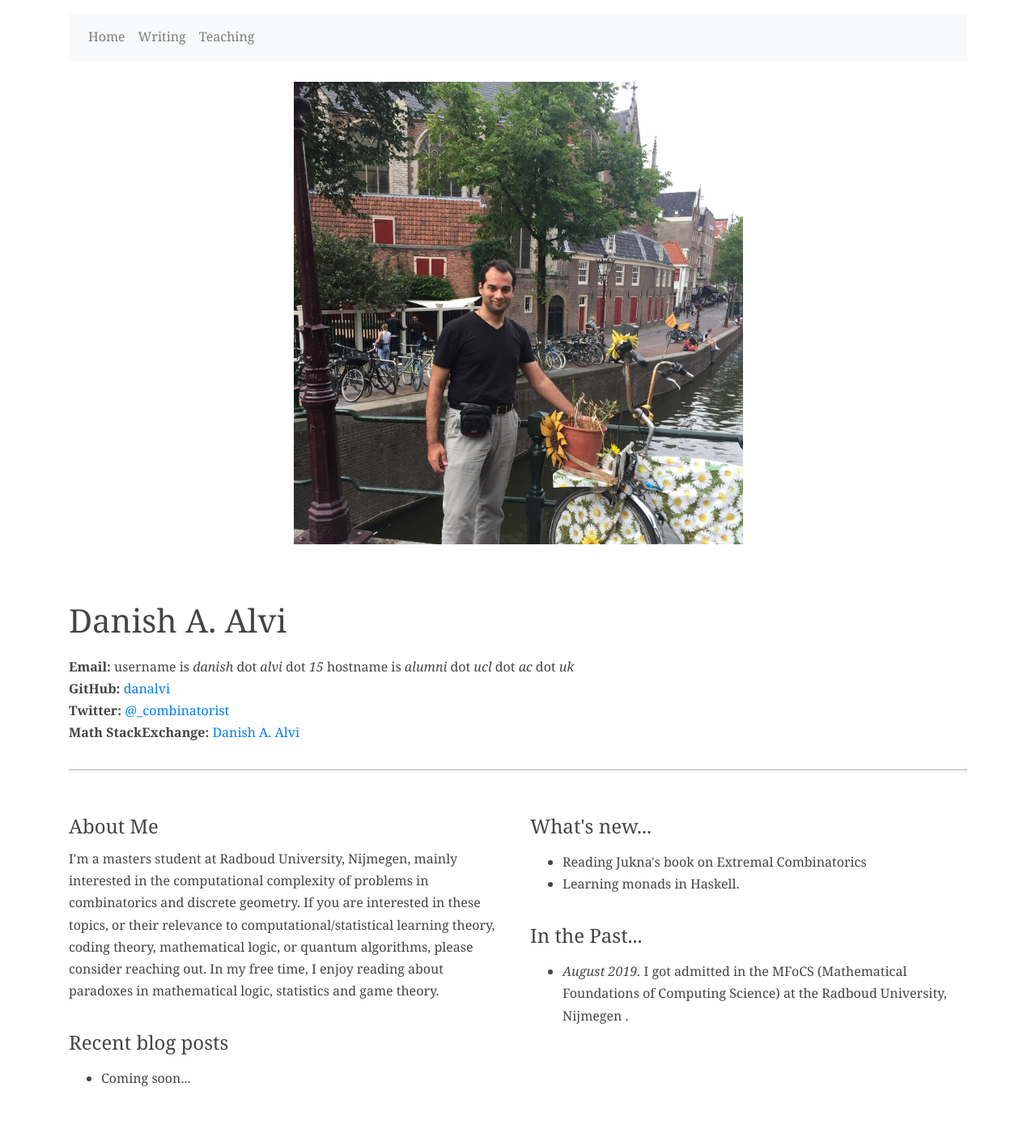
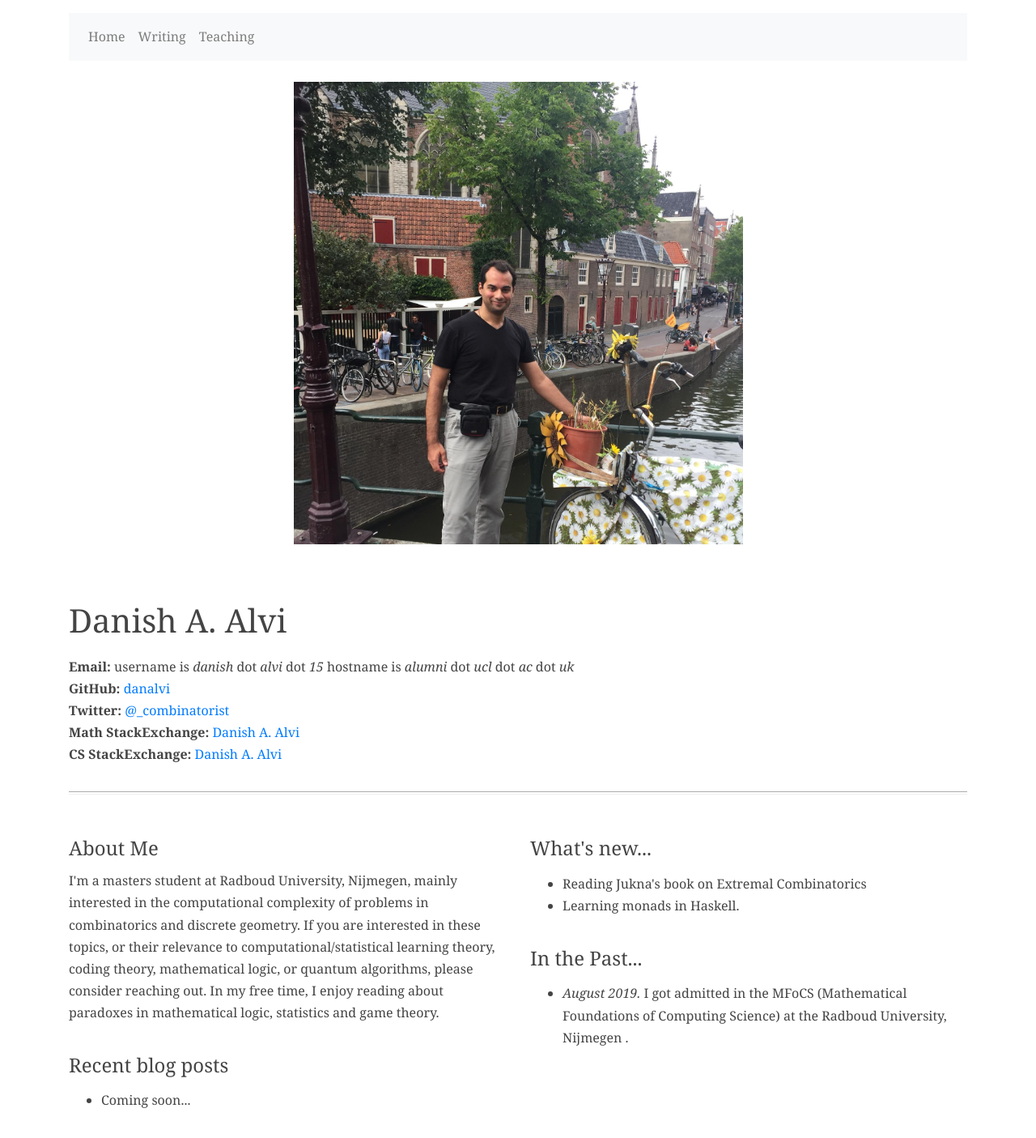
Before and after one commit to danalvi/danalvi.github.io, a Jekyll site: the page built from index.html, in a window 1280 px wide. Shown: the whole page at 81% size. Built offline with Jekyll 4.4.1, drawn with Linux system fonts in a browser that asks for light colours; before the commit the page ends 1377 px from its top, so only the background shows below that.

Commit message:
Update index.html

```diff
--- a/index.html
+++ b/index.html
@@ -22,6 +22,8 @@ org_logo: 'https://danalvi.github.io/src/images/amsterdam.jpg'
         <strong>Twitter:</strong>  <a href="http://twitter.com/@_combinatorist">@_combinatorist</a>
 	<br>
         <strong>Math StackExchange:</strong>  <a href="https://math.stackexchange.com/users/242655/danish-a-alvi">Danish A. Alvi</a>
+	<br>
+	<strong>CS StackExchange:</strong>  <a href="https://cs.stackexchange.com/users/51249/danish-a-alvi">Danish A. Alvi</a>
       </p>
     </div>
   </div>
```
